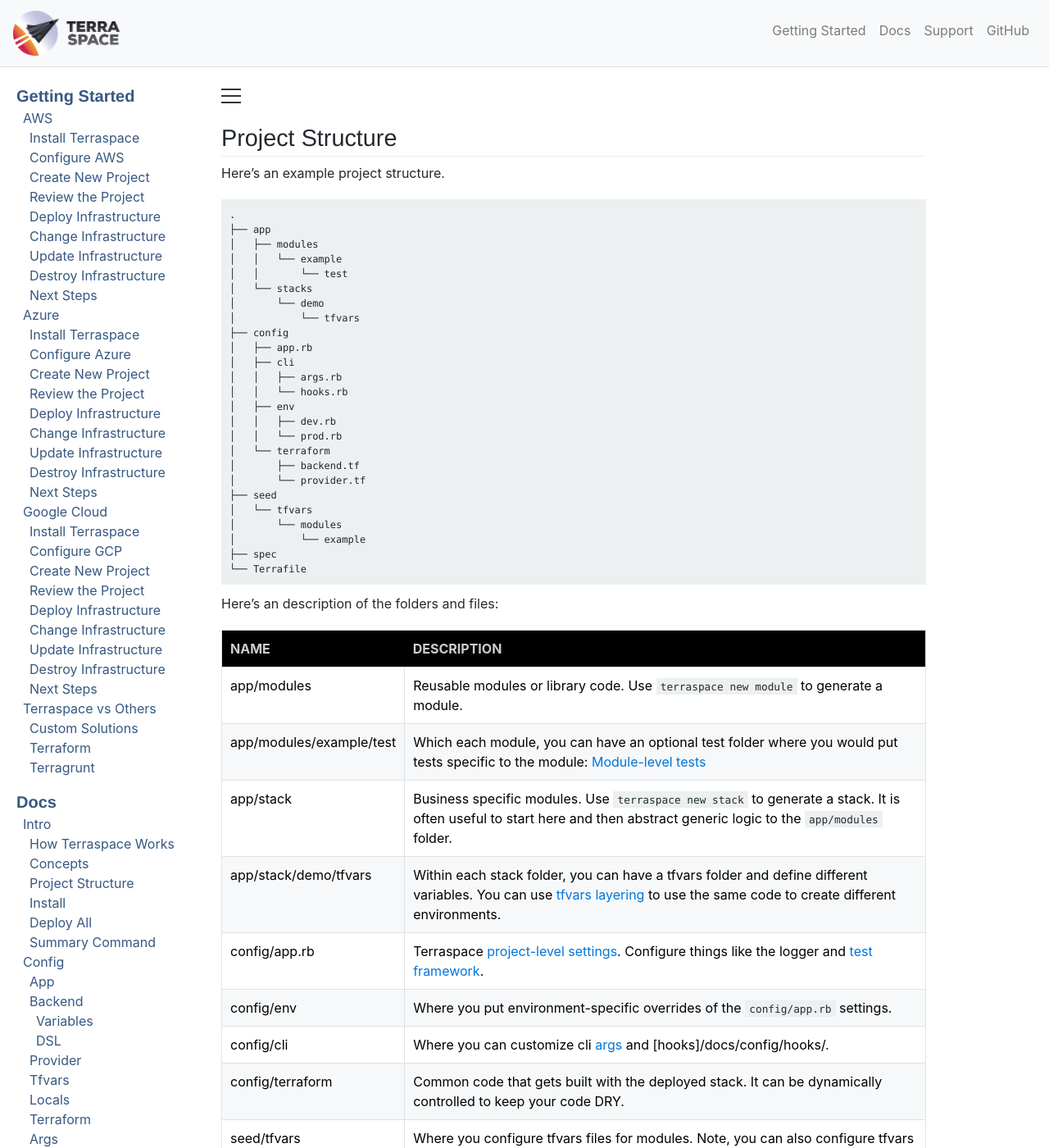
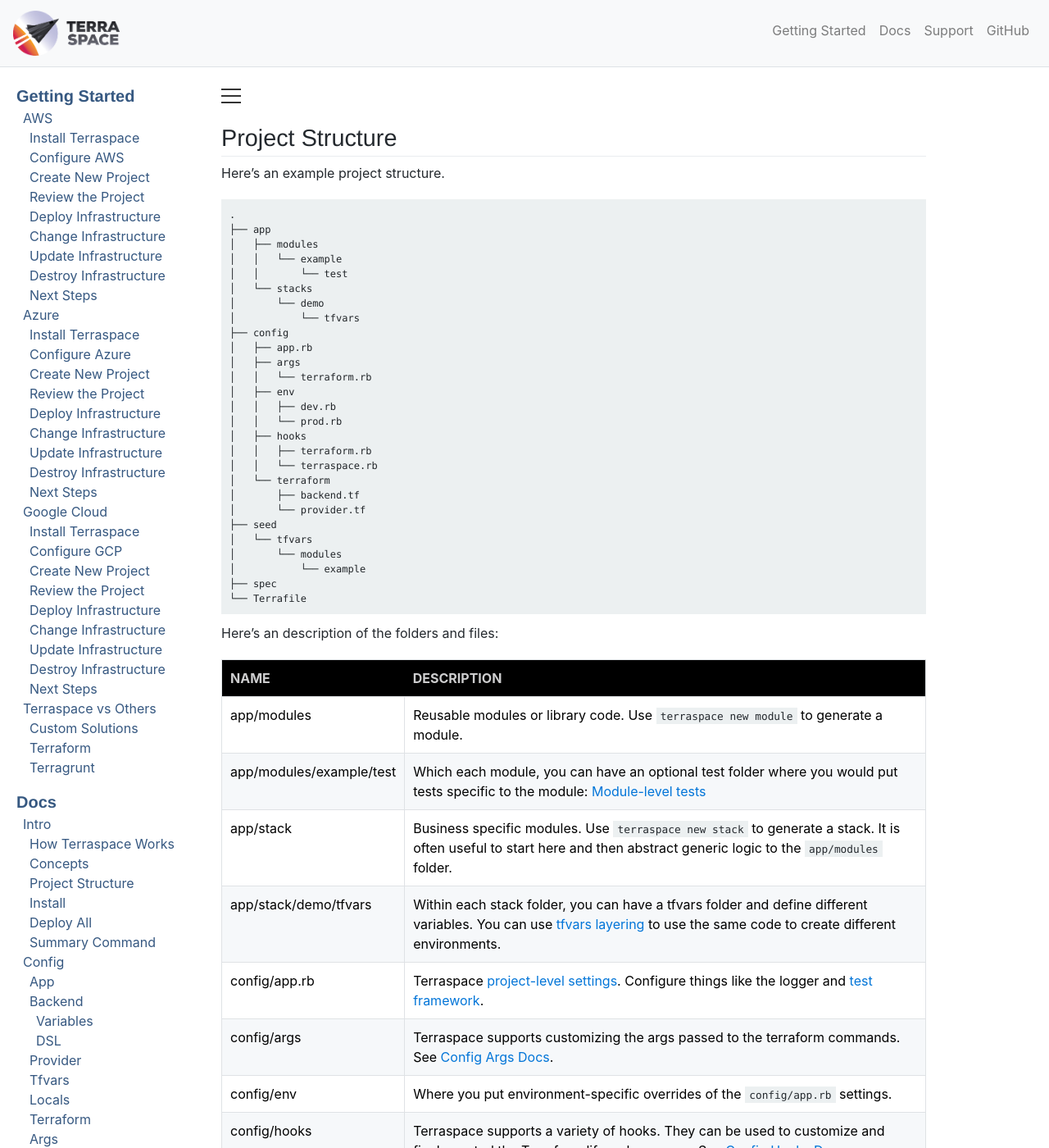
Before and after one commit to boltops-tools/terraspace-docs, a Jekyll site: the page built from _docs/intro/structure.md, in a window 1280 px wide and 1400 px high. Shown: the whole window at 82% size. Built offline with Jekyll 4.4.1, drawn with Linux system fonts in a browser that asks for light colours; a script that is not in the unit is left out; some of the changed text lies outside the part shown.

Commit message:
update project structure

```diff
--- a/_docs/intro/structure.md
+++ b/_docs/intro/structure.md
@@ -14,12 +14,14 @@
     │           └── tfvars
     ├── config
     │   ├── app.rb
-    │   ├── cli
-    │   │   ├── args.rb
-    │   │   └── hooks.rb
+    │   ├── args
+    │   │   └── terraform.rb
     │   ├── env
     │   │   ├── dev.rb
     │   │   └── prod.rb
+    │   ├── hooks
+    │   │   ├── terraform.rb
+    │   │   └── terraspace.rb
     │   └── terraform
     │       ├── backend.tf
     │       └── provider.tf
@@ -39,8 +41,9 @@
 app/stack | Business specific modules. Use `terraspace new stack` to generate a stack. It is often useful to start here and then abstract generic logic to the `app/modules` folder.
 app/stack/demo/tfvars | Within each stack folder, you can have a tfvars folder and define different variables. You can use [tfvars layering]({% link _docs/tfvars/layering.md %}) to use the same code to create different environments.
 config/app.rb | Terraspace [project-level settings]({% link _docs/config/app.md %}). Configure things like the logger and [test framework]({% link _docs/testing.md %}).
+config/args | Terraspace supports customizing the args passed to the terraform commands. See [Config Args Docs]({% link _docs/config/args.md %}).
 config/env | Where you put environment-specific overrides of the `config/app.rb` settings.
-config/cli | Where you can customize cli [args]({% link _docs/config/args/terraform.md %}) and [hooks]{% link _docs/config/hooks.md %}.
+config/hooks | Terraspace supports a variety of hooks. They can be used to customize and finely control the Terraform lifecycle process. See [Config Hooks Docs]({% link _docs/config/hooks.md %}).
 config/terraform | Common code that gets built with the deployed stack. It can be dynamically controlled to keep your code DRY.
 seed/tfvars | Where you configure tfvars files for modules.  Note, you can also configure tfvars files with a subfolder directly in the module, but it is not encouraged since modules should be reusable library code.
 spec | Where you put [Project-level tests]({% link _docs/testing/project.md %}).
```
